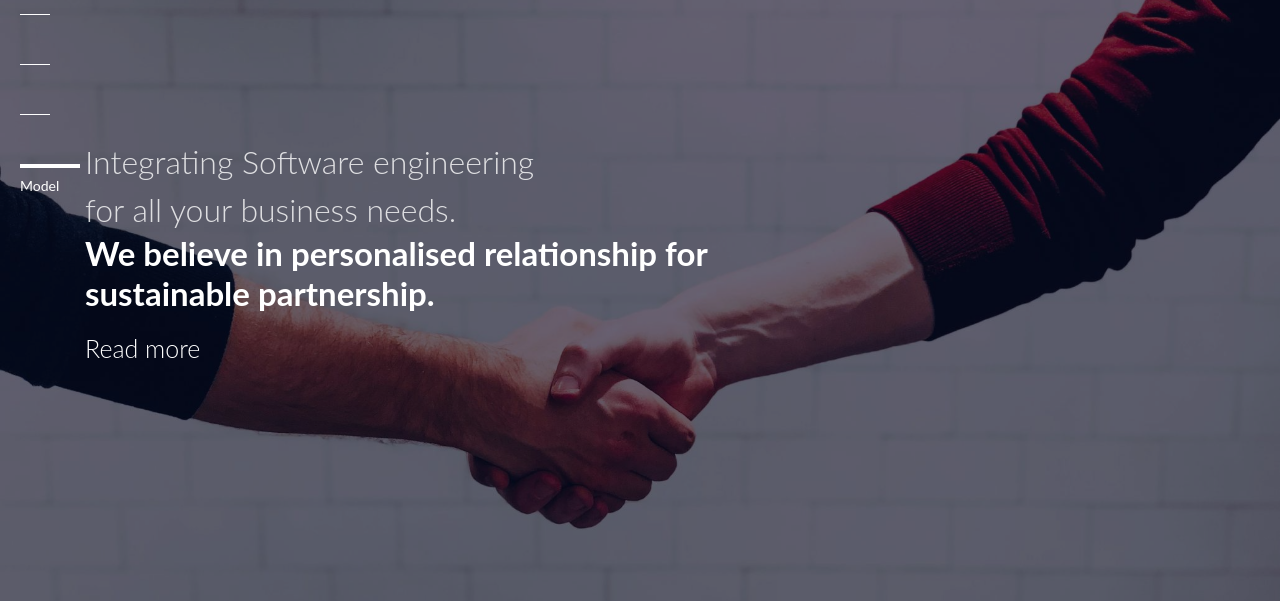
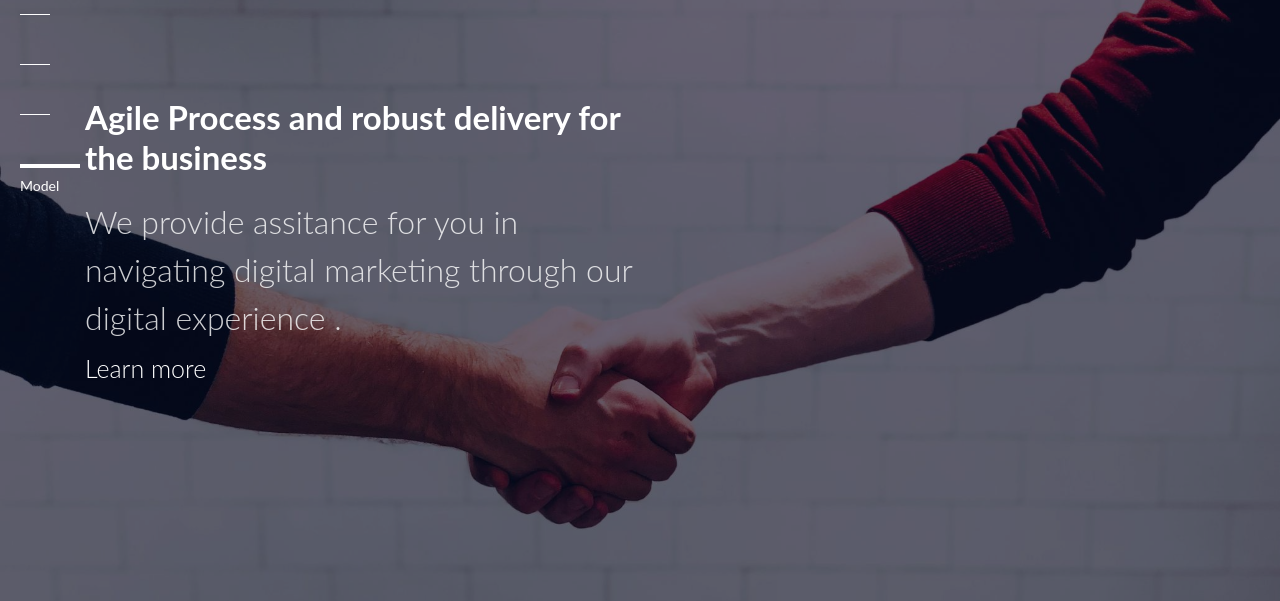
Before and after one commit to ashish7406/sagyle, a plain HTML site: page index.html in a window 1280 px wide. Shown: the part 196-797 px from the top of the page. Drawn offline with Linux system fonts and the light colour scheme; some packages are replaced by stand-ins of ours; no server answers.

Commit message:
Add files via upload

```diff
--- a/index.html
+++ b/index.html
@@ -82,13 +82,15 @@
 			<div class="row no-gutters slider-text js-fullheight align-items-center" data-scrollax-parent="true">
 				<div class="col-md-8 ftco-animate mt-5 pt-md-5" data-scrollax=" properties: { translateY: '70%' }">
 					<div class="row">
-						<div class="col-md-8">
-							<p  class="heading" data-scrollax="properties: { translateY: '30%', opacity: 1.6 }">Integrating Software engineering for all your business needs.</p>
+						<div class="col-md-9">
+						<h1 class="mb-4" data-scrollax="properties: { translateY: '30%', opacity: 1.6 }">Agile Process and robust delivery for the business</h1>
+							<p  class="heading" data-scrollax="properties: { translateY: '30%', opacity: 1.6 }">We provide assitance for you in navigating digital
+							marketing through our digital experience .</p>
 						</div>
 					</div>
-					<h1 class="mb-4" data-scrollax="properties: { translateY: '30%', opacity: 1.6 }">We believe in personalised relationship for sustainable partnership.
-</h1>
-					<p><a href="#" class="btn-readmore">Read more</a></p>
+					<!-- <h1 class="mb-4" data-scrollax="properties: { translateY: '30%', opacity: 1.6 }">We believe in personalised relationship for sustainable partnership. -->
+<!-- </h1> -->
+					<p class="btn-readmore"><a href="#" class="btn-readmore">Learn more</a></p>
 				</div>
 			</div>
 		</div>
```
